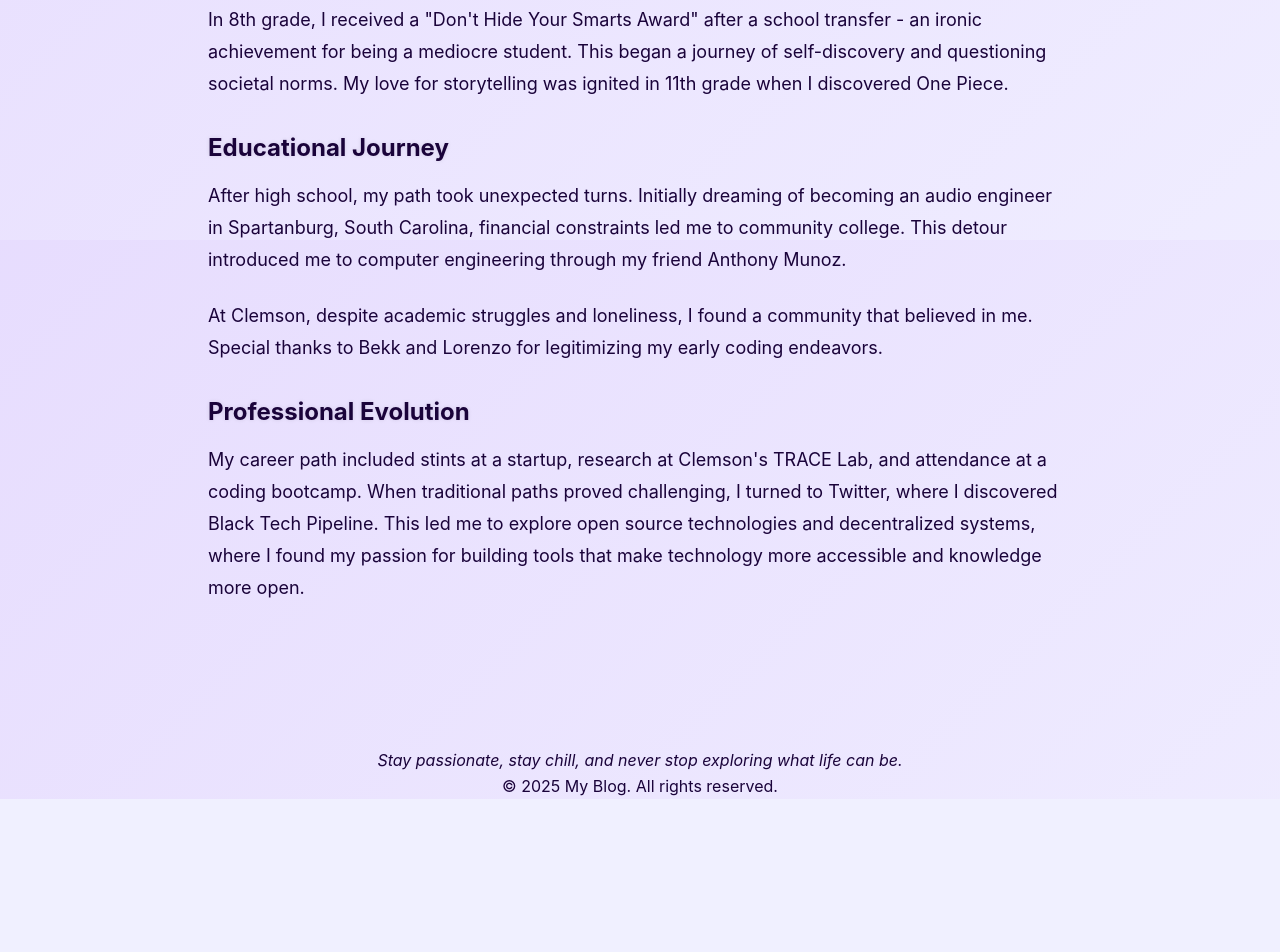
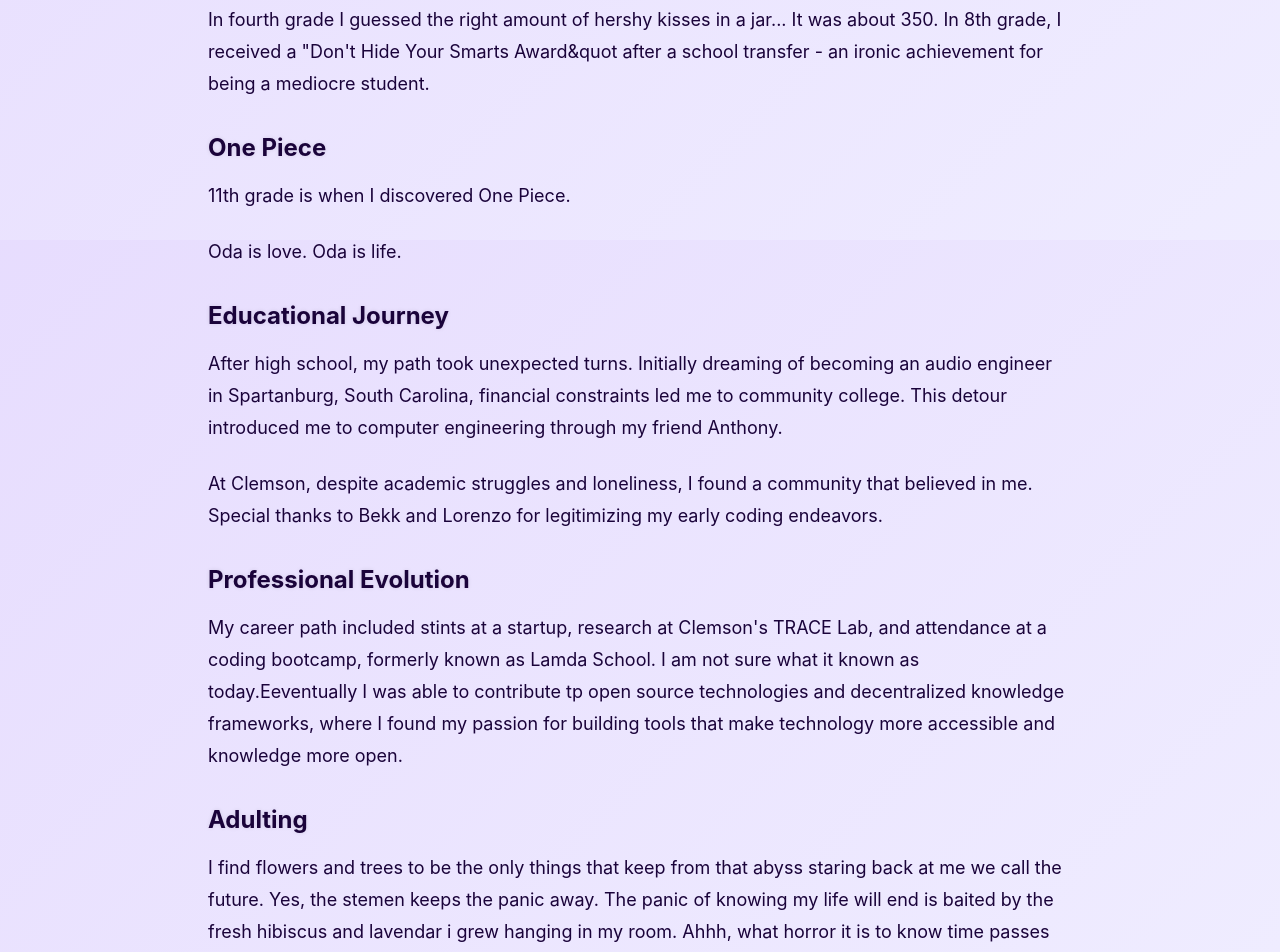
Before and after one commit to qweliant/apps, a Next.js app in the folder blog/: page /about in a window 1280 px wide. Shown: the part 560-1512 px from the top of the page. Before the commit the page ends 1359 px from the top, so only its background shows below. Built offline with nearby package versions, Linux system fonts and the light colour scheme.

Commit message:
change about

```diff
--- a/blog/app/about/page.tsx
+++ b/blog/app/about/page.tsx
@@ -37,12 +37,15 @@ export default function Page() {
 
       <AboutSection title="Early Years">
         <p>
-          In 8th grade, I received a &quot;Don&apos;t Hide Your Smarts
-          Award&quot; after a school transfer - an ironic achievement for being
-          a mediocre student. This began a journey of self-discovery and
-          questioning societal norms. My love for storytelling was ignited in
-          11th grade when I discovered One Piece.
+          In fourth grade I guessed the right amount of hershy kisses in a
+          jar... It was about 350. In 8th grade, I received a &quot;Don&apos;t
+          Hide Your Smarts Award&quot after a school transfer - an ironic
+          achievement for being a mediocre student.
         </p>
+      </AboutSection>
+      <AboutSection title="One Piece">
+        <p>11th grade is when I discovered One Piece.</p>
+        <p>Oda is love. Oda is life.</p>
       </AboutSection>
 
       <AboutSection title="Educational Journey">
@@ -50,7 +53,7 @@ export default function Page() {
           After high school, my path took unexpected turns. Initially dreaming
           of becoming an audio engineer in Spartanburg, South Carolina,
           financial constraints led me to community college. This detour
-          introduced me to computer engineering through my friend Anthony Munoz.
+          introduced me to computer engineering through my friend Anthony.
         </p>
         <p className="mt-4">
           At Clemson, despite academic struggles and loneliness, I found a
@@ -62,12 +65,22 @@ export default function Page() {
       <AboutSection title="Professional Evolution">
         <p>
           My career path included stints at a startup, research at
-          Clemson&apos;s TRACE Lab, and attendance at a coding bootcamp. When
-          traditional paths proved challenging, I turned to Twitter, where I
-          discovered Black Tech Pipeline. This led me to explore open source
-          technologies and decentralized systems, where I found my passion for
+          Clemson&apos;s TRACE Lab, and attendance at a coding bootcamp,
+          formerly known as Lamda School. I am not sure what it known as
+          today.Eeventually I was able to contribute tp open source technologies
+          and decentralized knowledge frameworks, where I found my passion for
           building tools that make technology more accessible and knowledge more
           open.
+        </p>
+      </AboutSection>
+      <AboutSection title="Adulting">
+        <p>
+          I find flowers and trees to be the only things that keep from that
+          abyss staring back at me we call the future. Yes, the stemen keeps the
+          panic away. The panic of knowing my life will end is baited by the
+          fresh hibiscus and lavendar i grew hanging in my room. Ahhh, what
+          horror it is to know time passes me. So thankful for angiosperms for
+          keeping me sane.
         </p>
       </AboutSection>
     </div>
```
